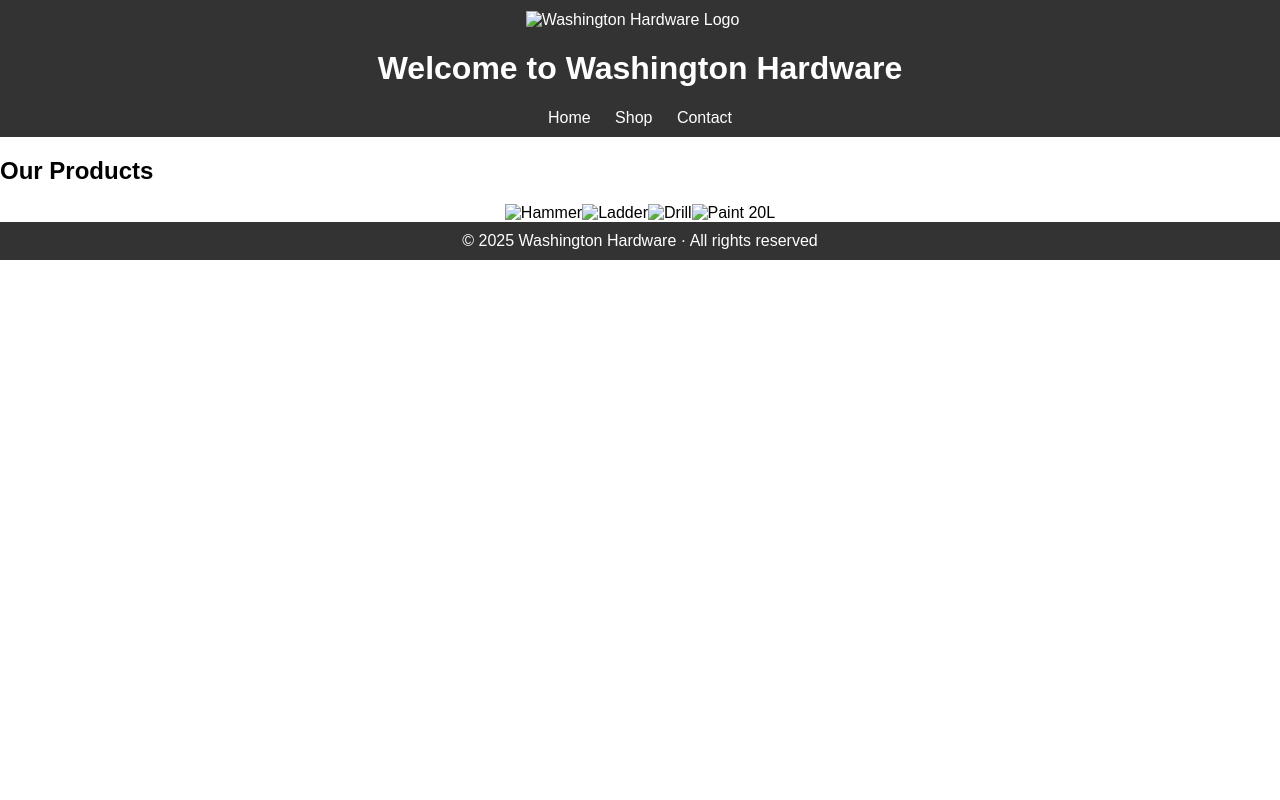
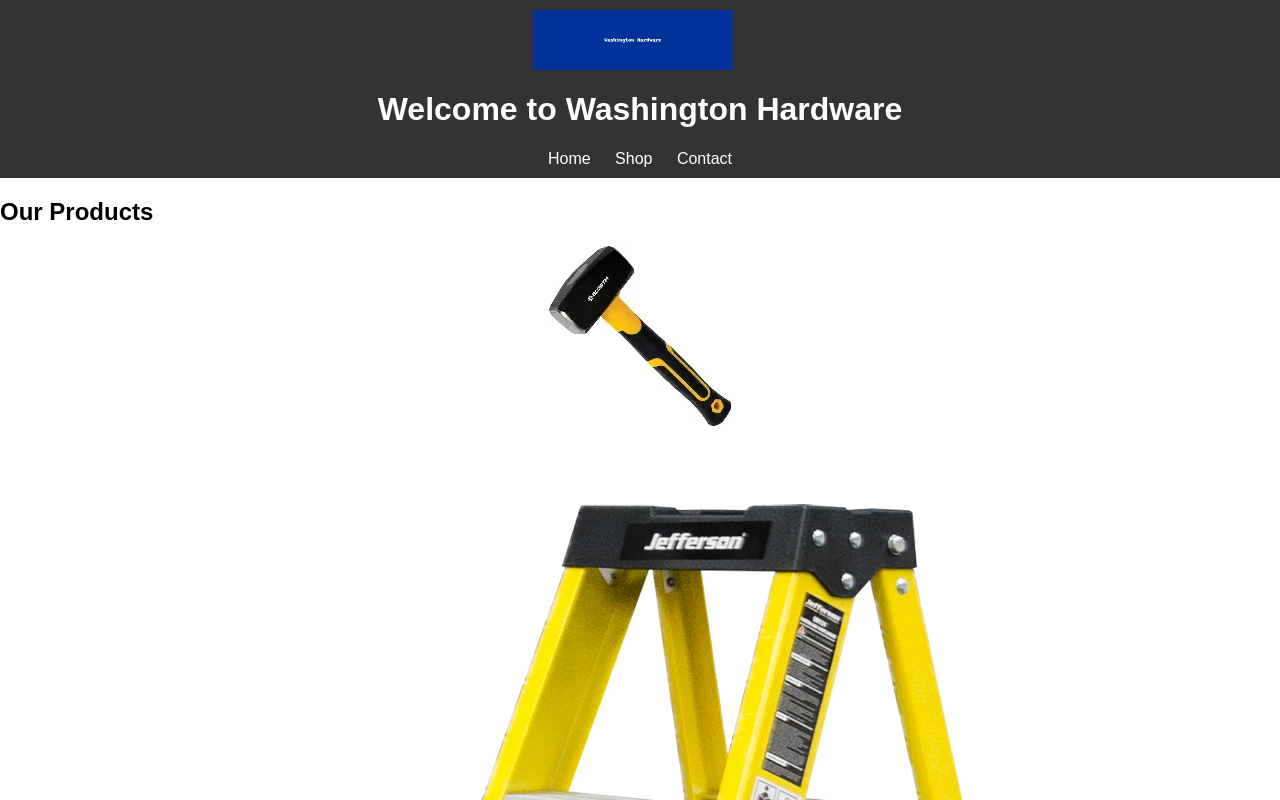
Before and after one commit to MmapulaFaith/washington-, a plain HTML site: page index.html in a window 1280 px wide. Shown: the top 800 px of the page. Drawn offline with Linux system fonts and the light colour scheme.

Commit message:
Update index.html

```diff
--- a/index.html
+++ b/index.html
@@ -6,7 +6,7 @@
 </head>
 <body>
   <header>
-    <img src="images/logo.png" alt="Washington Hardware Logo" class="logo">
+    <img src="logo.png" alt="Washington Hardware Logo" class="logo">
     <h1>Welcome to Washington Hardware</h1>
     <nav>
       <a href="index.html">Home</a>
@@ -17,10 +17,10 @@
   <main>
     <h2>Our Products</h2>
     <div class="products">
-      <img src="images/hammer.jpg" alt="Hammer">
-      <img src="images/ladder.jpg" alt="Ladder">
-      <img src="images/drill.jpg" alt="Drill">
-      <img src="images/paint20l.jpg" alt="Paint 20L">
+      <img src="hammer.jpg" alt="Hammer">
+      <img src="ladder.jpg" alt="Ladder">
+      <img src="drill.jpg" alt="Drill">
+      <img src="paint20l.jpg" alt="Paint 20L">
     </div>
   </main>
   <footer>© 2025 Washington Hardware · All rights reserved</footer>
```
